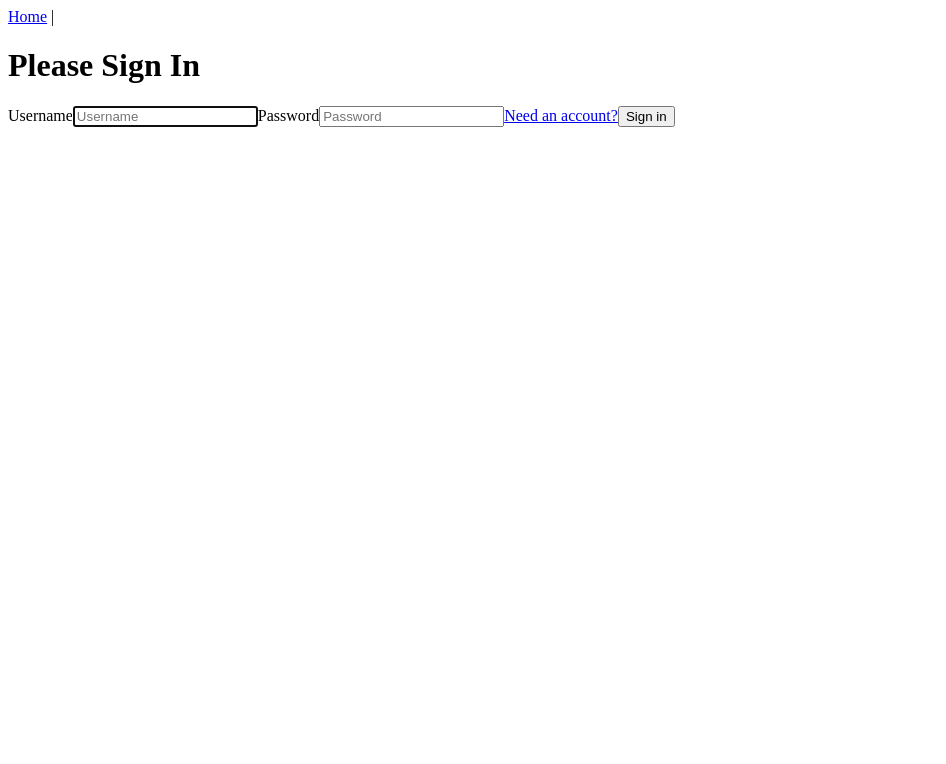
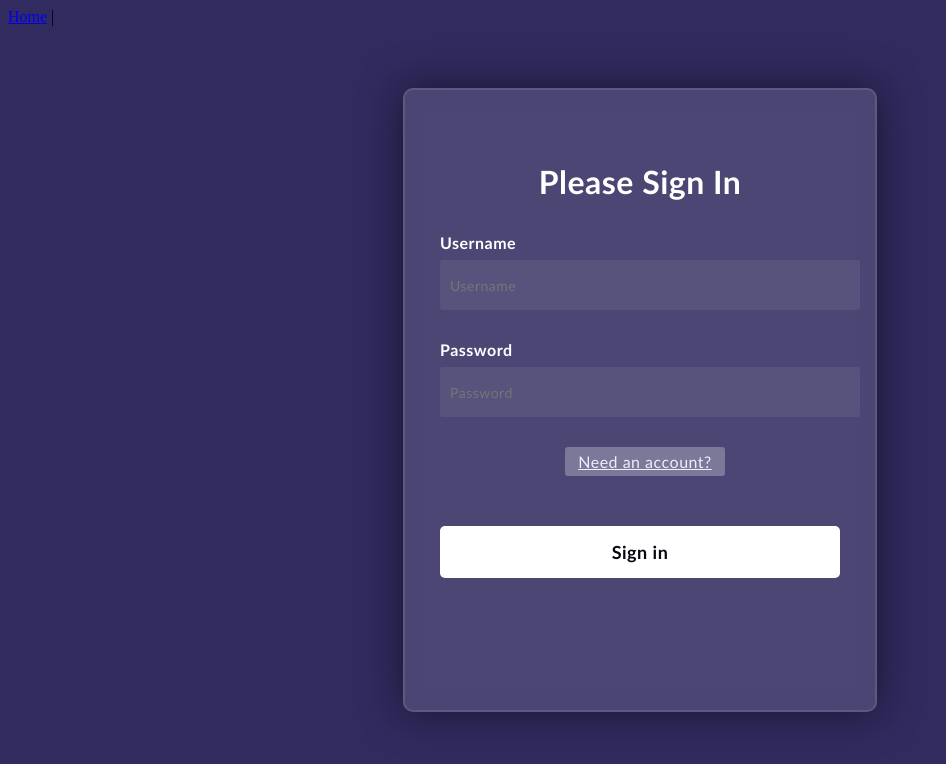
Before and after one commit to LHebner/Hungr_App, a Vue app in the folder vue/: page /login in a window 1280 px wide. Shown: the top 764 px of the page, without its empty margins (0-946 px from the left). Built offline with nearby package versions, Linux system fonts and the light colour scheme.

Commit message:
adding css for login and registration

```diff
--- a/vue/src/views/Login.vue
+++ b/vue/src/views/Login.vue
@@ -31,7 +31,7 @@
         v-model="user.password"
         required
       />
-      <router-link :to="{ name: 'register' }">Need an account?</router-link>
+      <router-link id="link" :to="{ name: 'register' }">Need an account?</router-link>
       <button type="submit">Sign in</button>
     </form>
   </div>
@@ -74,3 +74,76 @@ export default {
   }
 };
 </script>
+
+<style>
+body {
+  background-color: #312b5f;
+}
+form{
+  height: 520px;
+  width: 400px;
+  background-color: rgba(255, 255, 255, 0.13);
+  position: absolute;
+  transform: translate(-50%, -50%);
+  top: 50%;
+  left: 50%;
+  border-radius: 10px;
+  backdrop-filter: blur(10px);
+  border: 2px solid rgba(255, 255, 255, 0.1);
+  box-shadow: 0 0 40px rgba(8,7,16,0.6);
+  padding: 50px 35px;
+}
+form * {
+  font-family: 'Trebuchet MS', 'Lucida Sans Unicode', 'Lucida Grande', 'Lucida Sans', Arial, sans-serif;
+  color: #ffffff;
+  letter-spacing: 0.5px;
+  outline: none;
+  border: none;
+}
+form h1 {
+  font-size: 32px;
+  font-weight: bold;
+  line-height: 42px;
+  text-align: center;
+}
+label {
+  display: block;
+  margin-top: 30px;
+  font-size: 16px;
+  font-weight: bold;
+}
+input {
+  display: block;
+  height: 50px;
+  width: 100%;
+  background-color: rgba(255, 255, 255, 0.07);
+  border-radius: 3px;
+  padding: 0 10px;
+  margin-top: 8px;
+  font-size: 14px;
+}
+button {
+  margin-top: 50px;
+  width: 100%;
+  background-color: #ffffff;
+  color: #080710;
+  padding: 15px 0;
+  font-size: 18px;
+  font-weight:bold;
+  border-radius: 5px;
+  cursor: pointer;
+}
+#link {
+  display: block;
+  margin: 30px 125px 0 125px;
+  width: 150px;
+  border-radius: 3px;
+  padding:5px;
+  background-color: rgba(255,255,255,0.27);
+  color: #eaf0fb;
+  text-align: center;
+}
+#link:hover {
+  background-color: rgba(255,255,255,0.47);
+}
+</style>
--- a/vue/src/views/Register.vue
+++ b/vue/src/views/Register.vue
@@ -32,7 +32,7 @@
         v-model="user.confirmPassword"
         required
       />
-      <router-link :to="{ name: 'login' }">Have an account?</router-link>
+      <router-link id ="link" :to="{ name: 'login' }">Have an account?</router-link>
       <button class="btn btn-lg btn-primary btn-block" type="submit">
         Create Account
       </button>
```
Also changed, not shown: 1 other file (tests, documents, lock files or other folders).
